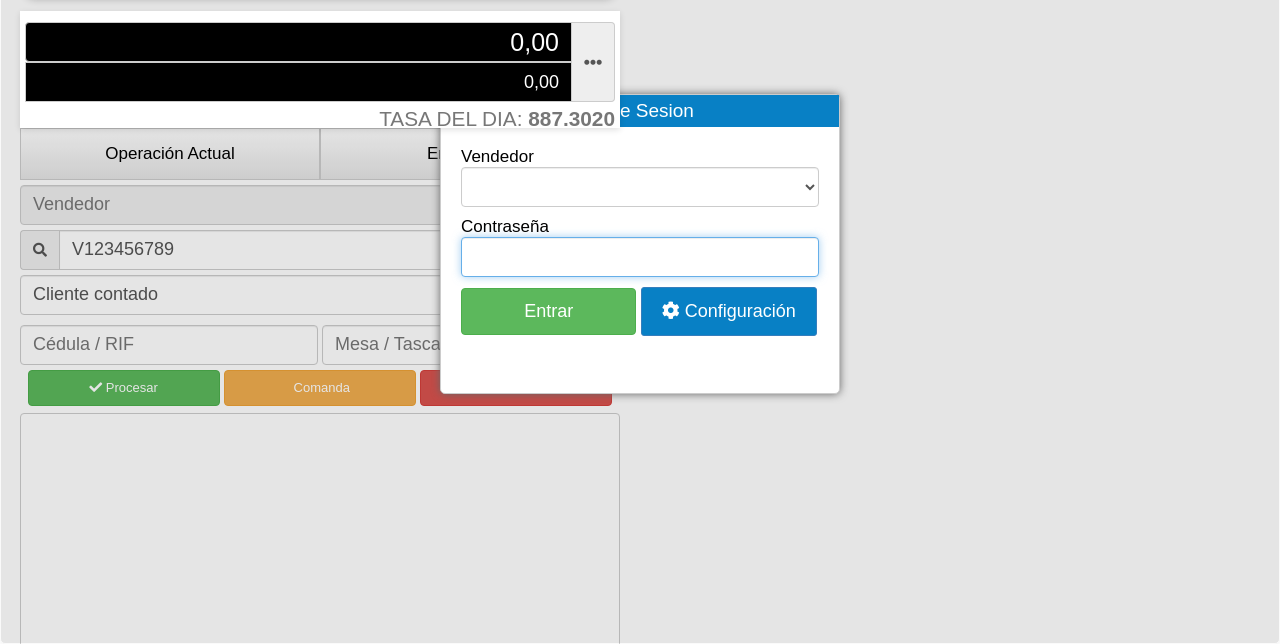
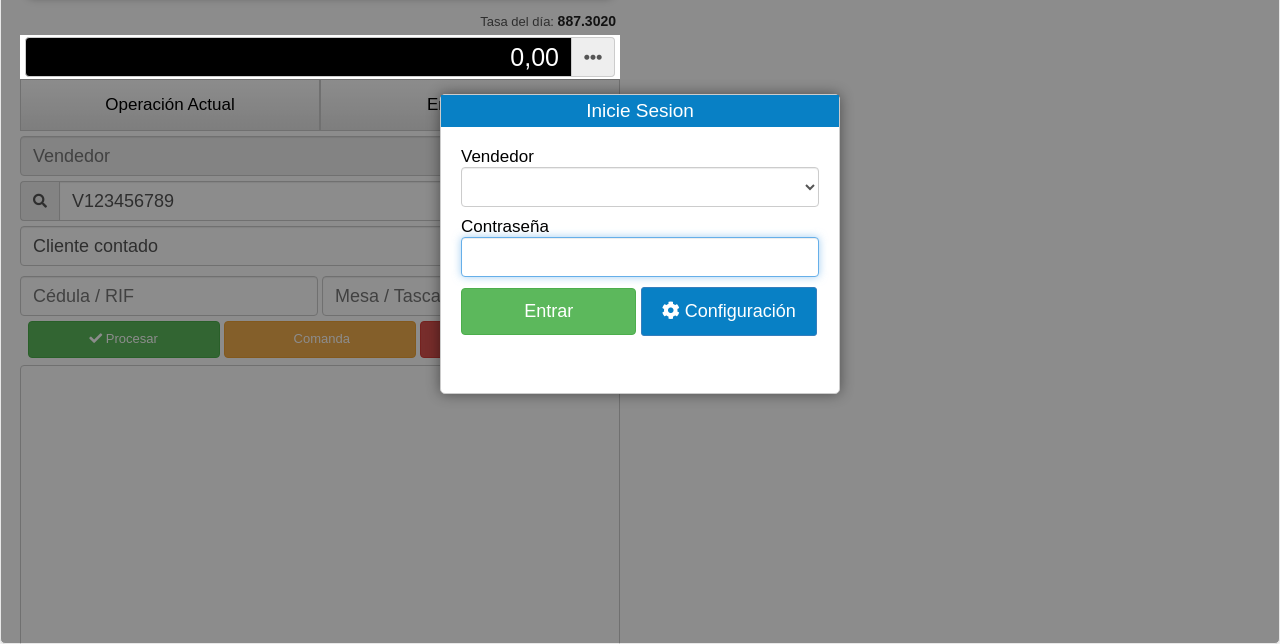
Before and after one commit to fjgroup/pskmovil, a PHP site: page / in a window 1280 px wide. Shown: the part 156-800 px from the top of the page. Run offline with PHP 8.4, Linux system fonts and the light colour scheme; data comes from the database, SQL or seed files in the repository; tables that the repository leaves empty or names only in its code hold one stand-in row (values such as "Sample post"); lists and menus that the app fills with data are empty.

Commit message:
feat: modal al hacer clic en producto, reubicacion tasa y monto unico

```diff
--- a/css/pedidos.css
+++ b/css/pedidos.css
@@ -349,8 +349,8 @@ a:hover {
 }
 
 .ventanas {
-	box-shadow: 0px 0px 8px #666;
-	z-index: 3;
+	box-shadow: 0px 0px 14px rgba(0,0,0,0.45);
+	z-index: 100000;
 	position: fixed;
 	margin: auto;
 	left: 0px;
@@ -390,8 +390,8 @@ a:hover {
 	height: 100%;
 	min-height: 100%;
 	background-color: #000;
-	opacity: 0.1;
-	z-index: 2;
+	opacity: 0.45;
+	z-index: 99999;
 }
 
 #login {
@@ -581,14 +581,11 @@ footer a:hover {
 }
 
 .detalles_cuenta {
-	position: -webkit-sticky;
-	position: sticky;
-	top: 0;
-	z-index: 1000;
+	position: relative;
+	z-index: 10;
 	background-color: #fff;
-	padding-top: 6px;
-	padding-bottom: 6px;
-	box-shadow: 0 2px 6px rgba(0,0,0,0.12);
+	padding-top: 2px;
+	padding-bottom: 2px;
 }
 
 #productos_agregados {
@@ -725,24 +722,7 @@ footer a:hover {
 }
 
 .btn-lupa-ampliar {
-	position: absolute;
-	top: 4px;
-	right: 4px;
-	background: rgba(0, 0, 0, 0.45);
-	color: #fff;
-	width: 26px;
-	height: 26px;
-	line-height: 26px;
-	border-radius: 50%;
-	font-size: 13px;
-	text-align: center;
-	z-index: 5;
-	transition: background 0.2s;
-}
-
-.btn-lupa-ampliar:hover {
-	background: rgba(0, 0, 0, 0.85);
-	color: #FFD700;
+	display: none !important;
 }
 
 @media screen and (min-width:0px) {
--- a/index.php
+++ b/index.php
@@ -451,10 +451,10 @@ if ($mysqli_pos_init) $mysqli_pos_init->close();
 					<input type="text" class="form-control" id="recargo_total" readonly />
 					<label for="" id="texto_total">Total <span class="simbolo_moneda_nacional">Bs.</span></label>
 					<input type="text" class="form-control precio_total" id="precio_total" readonly value="0,00" />
-					<div id="div_total_moneda_extranjera" style="display: none;">
-						<input type="hidden" id="dividemultiplica" />
-						<input type="hidden" id="monedafactor" />
-						Total <span class="simbolo_moneda_extranjera"></span>
+					<div id="div_total_moneda_extranjera" style="<?php echo (!empty($file['monedafactor']) && (float)$file['monedafactor'] > 0) ? '' : 'display: none;'; ?>">
+						<input type="hidden" id="dividemultiplica" value="<?php echo $file['dividemultiplica'] ?? 1; ?>" />
+						<input type="hidden" id="monedafactor" value="<?php echo $file['monedafactor'] ?? 0; ?>" />
+						Total <span class="simbolo_moneda_extranjera"><?php echo !empty($file['monedasimb']) ? htmlspecialchars($file['monedasimb']) : '$'; ?></span>
 						<input type="text" class="form-control precio_total_moneda_extranjera"
 							id="precio_total_moneda_extranjera" readonly value="0,00" />
 					</div>
@@ -536,9 +536,9 @@ if ($mysqli_pos_init) $mysqli_pos_init->close();
 	</form>
 
 	<!-- BARRA FLOTANTE STICKY DE TOTAL (PARA MOVIL AL HACER SCROLL) -->
-	<div id="barra_total_flotante" style="display: none; position: fixed; top: 0; left: 0; right: 0; z-index: 99999; background: #232b38; color: #FFF; padding: 6px 12px; box-shadow: 0 4px 14px rgba(0,0,0,0.35); border-bottom: 2px solid #0880C5;">
+	<div id="barra_total_flotante" style="display: none; position: fixed; top: 0; left: 0; right: 0; z-index: 9999; background: #232b38; color: #FFF; padding: 6px 12px; box-shadow: 0 4px 14px rgba(0,0,0,0.35); border-bottom: 2px solid #0880C5;">
 		<div style="display: flex; align-items: center; justify-content: space-between; max-width: 900px; margin: 0 auto; gap: 8px;">
-			<div style="display: flex; align-items: center; gap: 10px; flex: 1; min-width: 0;">
+			<div style="display: flex; align-items: center; gap: 10px; flex: 1; min-width: 0; cursor: pointer;" onclick="mostrar_detalle_cuenta()" title="Ver desglose de la cuenta">
 				<div style="line-height: 1.1;">
 					<span style="font-size: 10px; color: #a0aec0; text-transform: uppercase; font-weight: bold; display: block;">Total Cuenta</span>
 					<span style="font-size: 16px; font-weight: 800; color: #2ecc71;" class="precio_total_texto">0,00 Bs</span>
@@ -546,6 +546,9 @@ if ($mysqli_pos_init) $mysqli_pos_init->close();
 				<div style="background: #11141a; padding: 2px 8px; border-radius: 4px; border: 1px solid #3a4556; line-height: 1.1;">
 					<span style="font-size: 9px; color: #ffb703; font-weight: bold; display: block;">REFERENCIA</span>
 					<span style="font-size: 13px; font-weight: 700; color: #FFF;" class="precio_total_ref_texto">REF 0,00</span>
+				</div>
+				<div style="color: #a0aec0; font-size: 14px; margin-left: 2px;" title="Ver desglose">
+					<i class="fa fa-ellipsis-h"></i>
 				</div>
 			</div>
 			<div style="display: flex; gap: 4px;">
@@ -561,18 +564,18 @@ if ($mysqli_pos_init) $mysqli_pos_init->close();
 			<div id="logo" class="logo-hero">
 				<img src="imagenes/mi jardin.webp" alt="Mi Jardín" />
 			</div>
+
+			<!-- TASA DEL DIA ENTRE HEADER Y MONTO (CON FUENTE MAS PEQUEÑA) -->
+			<div id="contenedor_tasa_del_dia" style="display: flex; justify-content: flex-end; align-items: center; padding: 2px 4px 6px; color: #555; font-size: 13px;">
+				<span>Tasa del día:&nbsp;<strong id="tasa_del_dia" style="color: #222; font-size: 14px; font-weight: 700;"><?php echo $file['monedafactor']; ?></strong></span>
+			</div>
+
 			<div class="col-md-12 detalles_cuenta">
-				<div class="input-group">
+				<div class="input-group" style="margin: 0;">
 					<input type="text" class="form-control precio_total precio_total_principal" id="precio_total" readonly value="0,00" />
-					<input style="float:right;background-color:#000;color:#FFF;text-align:right;font-size:18px;"
-						type="text" class="form-control precio_total_ref" id="precio_total_ref" readonly value="0,00" />
-					<div class="input-group-addon" onclick="mostrar_detalle_cuenta()"><i class="fa fa-ellipsis-h"></i>
+					<input type="hidden" class="precio_total_ref" id="precio_total_ref" value="0,00" />
+					<div class="input-group-addon" onclick="mostrar_detalle_cuenta()" title="Ver desglose de la cuenta"><i class="fa fa-ellipsis-h"></i>
 					</div>
-				</div>
-				<div class="text-end" style="position: relative; margin-bottom:19.5px">
-					<small class="form-text text-muted" style="font-size: 1.3em; position:absolute; right:0; ">
-						TASA DEL DIA: <strong id="tasa_del_dia"><?php echo $file['monedafactor']; ?></strong>
-					</small>
 				</div>
 			</div>
 			<div>
```
Also changed, not shown: controladores/controlador_inventario.php (+3 -4 lines), js/pedidos.js (+32 -4 lines).
